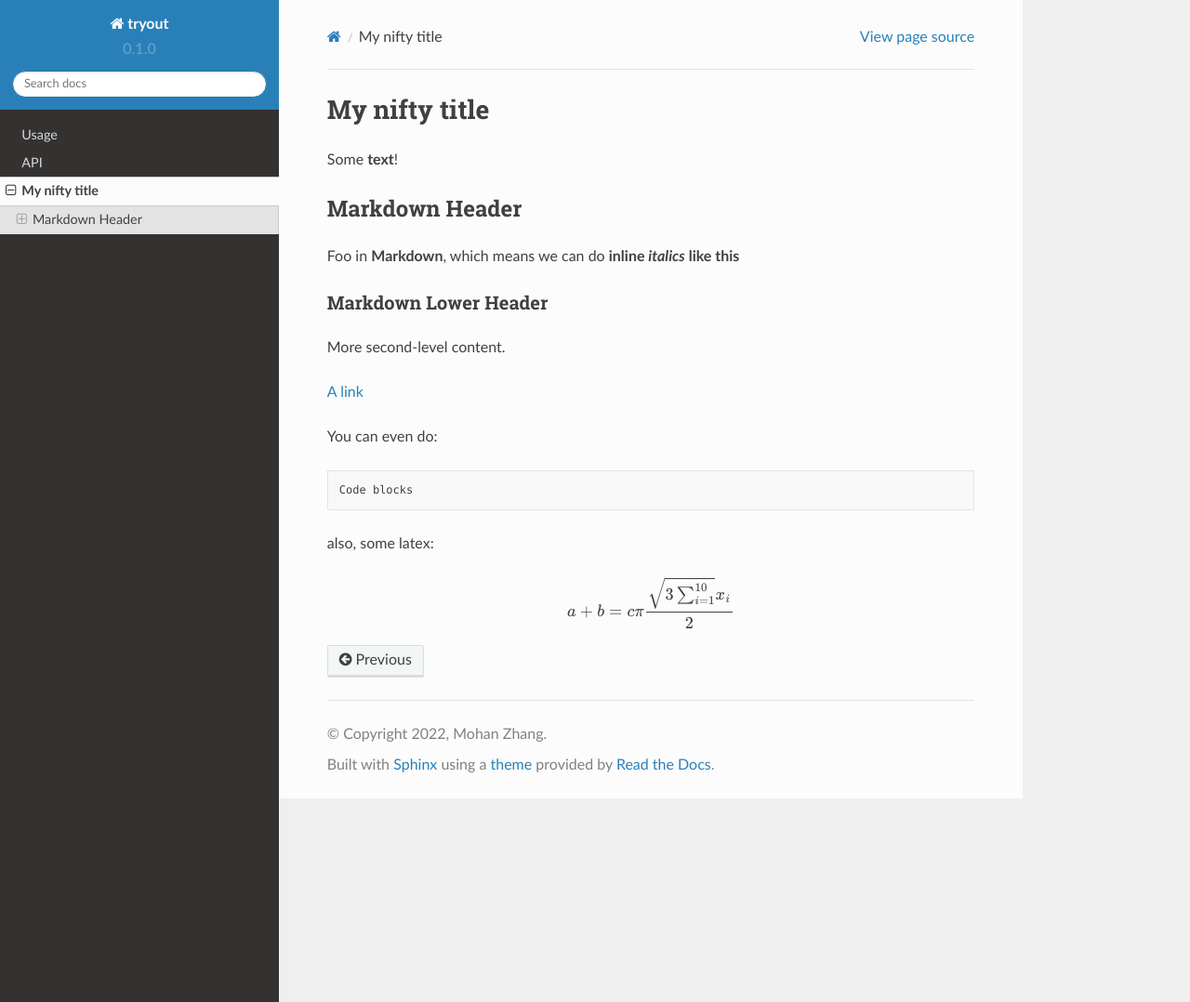
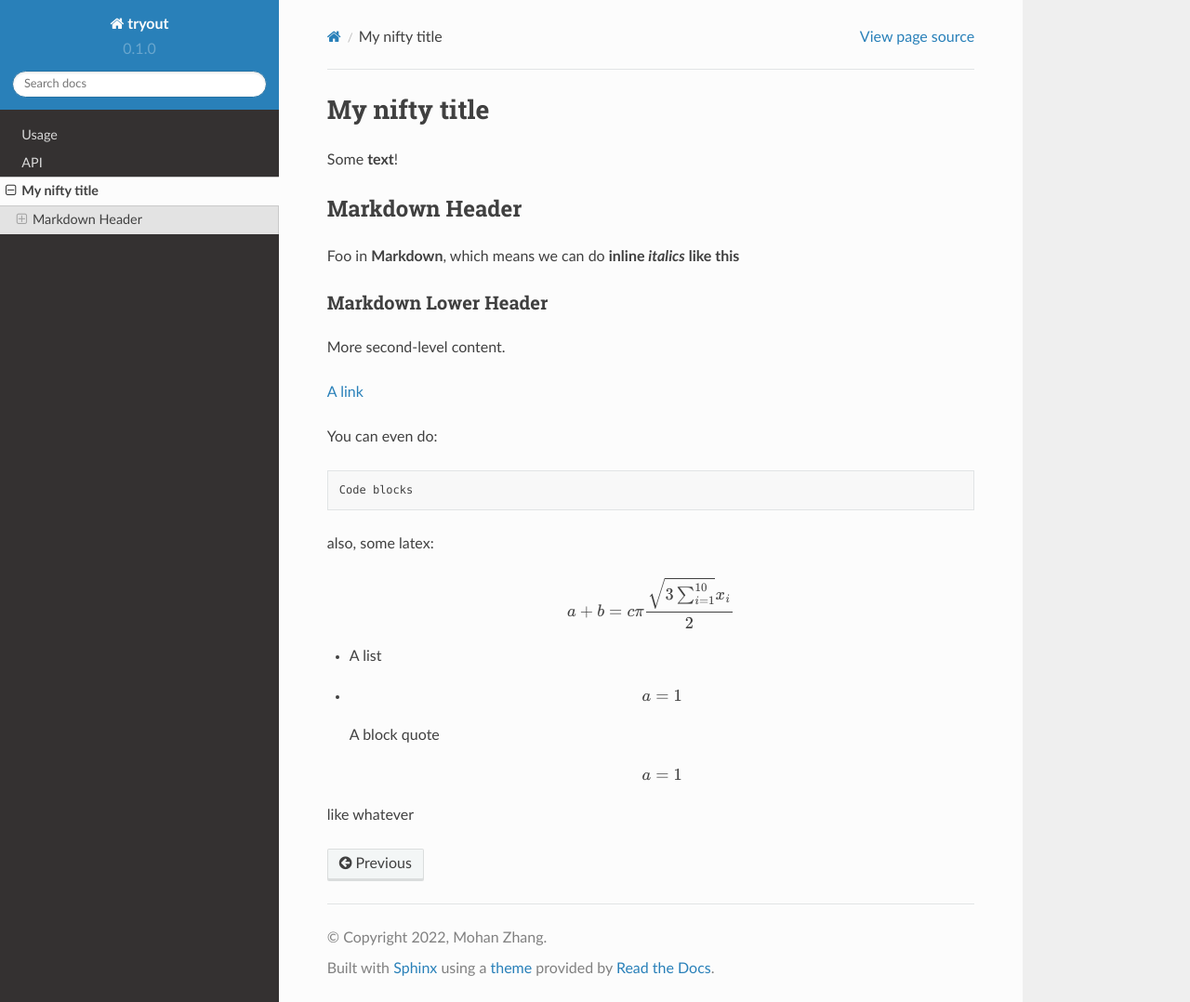
Before and after one commit to Mohan-Zhang-u/readthedocstryout, a Sphinx documentation site: the page built from docs/source/reading.md, in a window 1280 px wide and 1078 px high. Shown: the whole window at 93% size. Built offline with Sphinx 7.4.7 and the Read the Docs theme 2.0.0, drawn with Linux system fonts in a browser that asks for light colours.

Commit message:
markdown appended

```diff
--- a/docs/source/conf.py
+++ b/docs/source/conf.py
@@ -68,3 +68,6 @@ myst_enable_extensions = [
     "substitution",
     "tasklist",
 ]
+
+myst_dmath_double_inline = True
+myst_amsmath_enable = True
--- a/docs/source/reading.md
+++ b/docs/source/reading.md
@@ -22,3 +22,11 @@ Code blocks
 also, some latex:
 
 $$ a+b=c \pi \frac{\sqrt {3 \sum_{i=1}^{10}}x_i}{2} $$
+
+- A list
+- $$ a = 1 $$
+
+> A block quote
+> $$ a = 1 $$
+
+like whatever
```
